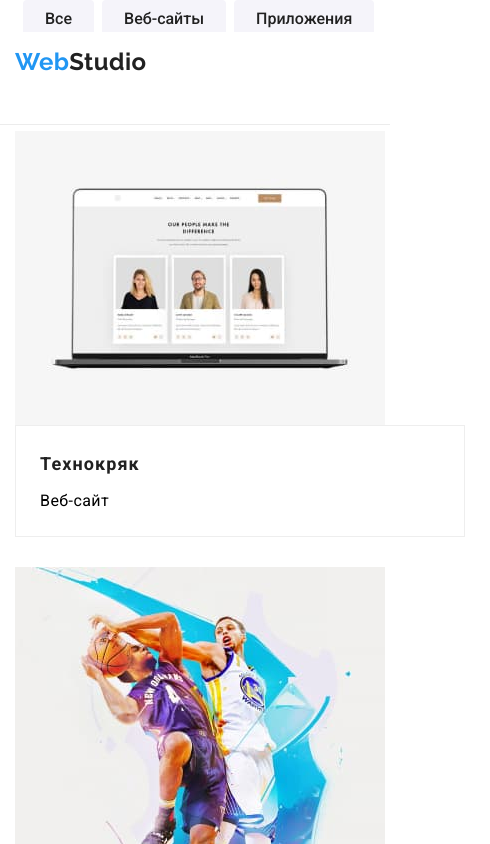
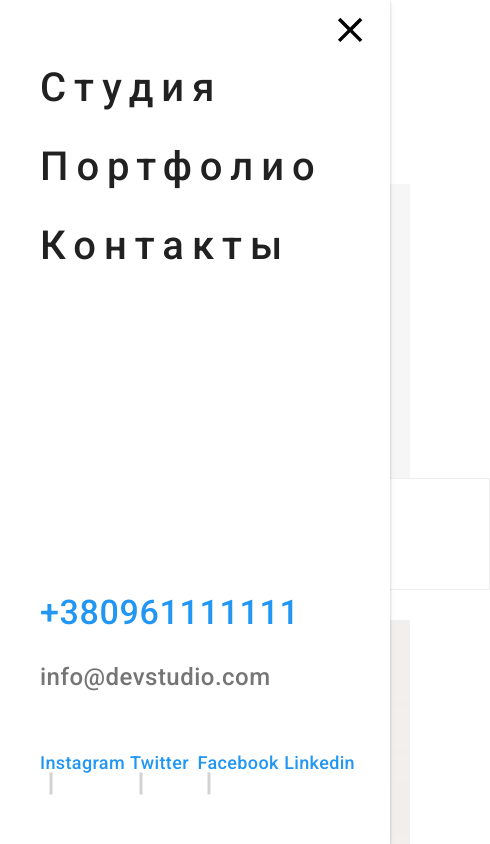
Before and after one commit to Artem-Urban/goit-markup-hw-08, a plain HTML site: page portfolio.html in a window 390 px wide. Shown: the top 844 px of the page, 490 px wide, since content can reach past the window. Drawn offline with Linux system fonts and the light colour scheme.

Commit message:
Работа с модальным меню

```diff
--- a/portfolio.html
+++ b/portfolio.html
@@ -39,6 +39,58 @@
                         </svg>+380961111111</a>
                 </li>
             </ul>
+                    <button class="open-menu-btn" open-menu-btn>
+                        <svg class="mob-icon" width="40" height="40">
+                            <use href="./images/icons.svg#menu"></use>
+                        </svg></button>
+        </div>
+        <div class="mob-menu is-hidden" mob-menu>
+            <div class="container">
+                <div class="mob-menu-top">
+                    <button class="close-menu-btn" close-menu-btn>
+                        <svg class="mob-icon" width="40" height="40">
+                            <use href="./images/icons.svg#close"></use>
+                        </svg></button>
+                    <ul class="mob-menu__list">
+                        <li class="mob-menu__item">
+                            <a href="./index.html" class="mob-menu__link ">Студия</a>
+                        </li>
+                        <li class="mob-menu__item">
+                            <a href="./portfolio.html" class="mob-menu__link mob-menu__link--current">Портфолио</a>
+                        </li>
+                        <li class="mob-menu__item">
+                            <a href="" class="mob-menu__link">Контакты</a>
+                        </li>
+
+                    </ul>
+                </div>
+                <div class="mob-menu-bottom">
+                    <ul class="mob-contacts">
+                        <li class="mob-contacts__item">
+                            <a class="mob-contacts__tel" href="tel:+380961111111">+380961111111</a>
+
+                        </li>
+                        <li class="mob-contacts__item">
+                            <a class="mob-contacts__mail" href="mailto:info@devstudio.com">info@devstudio.com</a>
+                        </li>
+
+                    </ul>
+                    <ul class="mob-social ">
+                        <li class="mob-social__item">
+                            <a href="" class="mob-social__link mob-social__link--current">Instagram</a>
+                        </li>
+                        <li class="mob-social__item">
+                            <a href="" class="mob-social__link mob-social__link--current">Twitter</a>
+                        </li>
+                        <li class="mob-social__item">
+                            <a href="" class="mob-social__link mob-social__link--current">Facebook</a>
+                        </li>
+                        <li class="mob-social__item">
+                            <a href="" class="mob-social__link">Linkedin</a>
+                        </li>
+                    </ul>
+                </div>
+            </div>
         </div>
     </header>
         <main>
--- a/sass/components/_mob-menu.scss
+++ b/sass/components/_mob-menu.scss
@@ -17,6 +17,9 @@
     padding-bottom: 32px;
   }
 }
+.mob-icon {
+  fill: currentColor;
+}
 .mob-menu__item {
   margin-bottom: 32px;
 }
@@ -33,9 +36,10 @@
 
   &:hover,
   &:focus {
-    color: $accent-color;
+    color: $icon-accent-color;
   }
 }
+
 .mob-menu__link--current {
   position: relative;
 
@@ -72,20 +76,28 @@
 .open-menu-btn {
   margin-left: auto;
   margin-bottom: 10px;
+  background-color: $primary-bg-color;
 }
 
 .mob-menu {
   position: fixed;
-  background-color: #ffffff;
+  background-color: $primary-bg-color;
   width: 100vw;
   height: 100vh;
   top: 0;
   z-index: 5;
-  padding-top: 48px;
+  padding-top: 10px;
   padding-bottom: 48px;
-  .container {
-    padding-left: 0;
-    margin-left: 40px;
+  box-shadow: 0px 1px 3px 0px rgba(0, 0, 0, 0.16), 0px 2px 4px 0px rgba(0, 0, 0, 0.08),
+    0px 4px 8px 0px rgba(0, 0, 0, 0.04);
+
+  transition-property: transform, box-shadow;
+  transition-duration: 250ms;
+  transition-timing-function: cubic-bezier(0.4, 0, 0.2, 1);
+}
+.container {
+  @media screen and (max-width: 768px) {
+    padding-left: 40px;
     display: flex;
     flex-direction: column;
 
@@ -101,13 +113,23 @@
   display: block;
   margin-left: auto;
   margin-bottom: 10px;
+  border: 0;
+  background-color: $primary-bg-color;
+  transition-property: color, transform;
+  transition-duration: 250ms;
+  transition-timing-function: cubic-bezier(0.4, 0, 0.2, 1);
+
+  &:hover,
+  &:focus {
+    color: $icon-accent-color;
+  }
 }
 
-.mob-social-list {
+.mob-social {
   display: flex;
   margin-top: 60px;
 }
-.mob-social-link {
+.mob-social__link {
   font-weight: 500;
   font-size: 18px;
   line-height: 1.22;
@@ -117,15 +139,14 @@
   margin-right: 20px;
   position: relative;
 }
-// .mob-social-link::after {
-//   content: '';
-//   position: absolute;
-//   display: block;
-//   width: 22px;
-//   height: 3px;
+.mob-social__link--current::after {
+  content: '';
+  position: absolute;
+  width: 22px;
+  height: 3px;
 
-//   bottom: 10px;
+  bottom: 10px;
 
-//   transform: rotate(90deg);
-//   background-color: rgba(33, 33, 33, 0.2);
-// }
+  transform: rotate(90deg);
+  background-color: rgba(33, 33, 33, 0.2);
+}
--- a/sass/components/_site-nav.scss
+++ b/sass/components/_site-nav.scss
@@ -63,6 +63,7 @@
 }
 
 .site-nav__link--current {
+  @media screen and (min-width: 768px) {
     position: relative;
 
     transition-property: color;
@@ -80,3 +81,4 @@
       background-color: $accent-color;
     }
   }
+}
```
Also changed, not shown: index.html (+10 -10 lines), css/main.css, css/main.min.css, 2 other files. Lines whose indentation alone changed are shown as unchanged.
